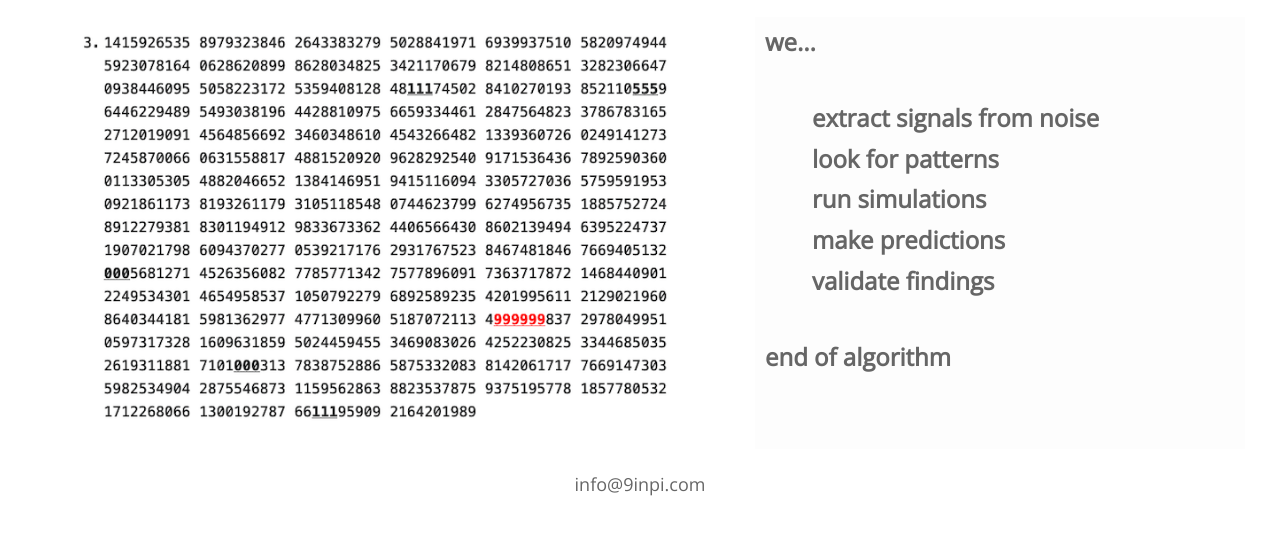
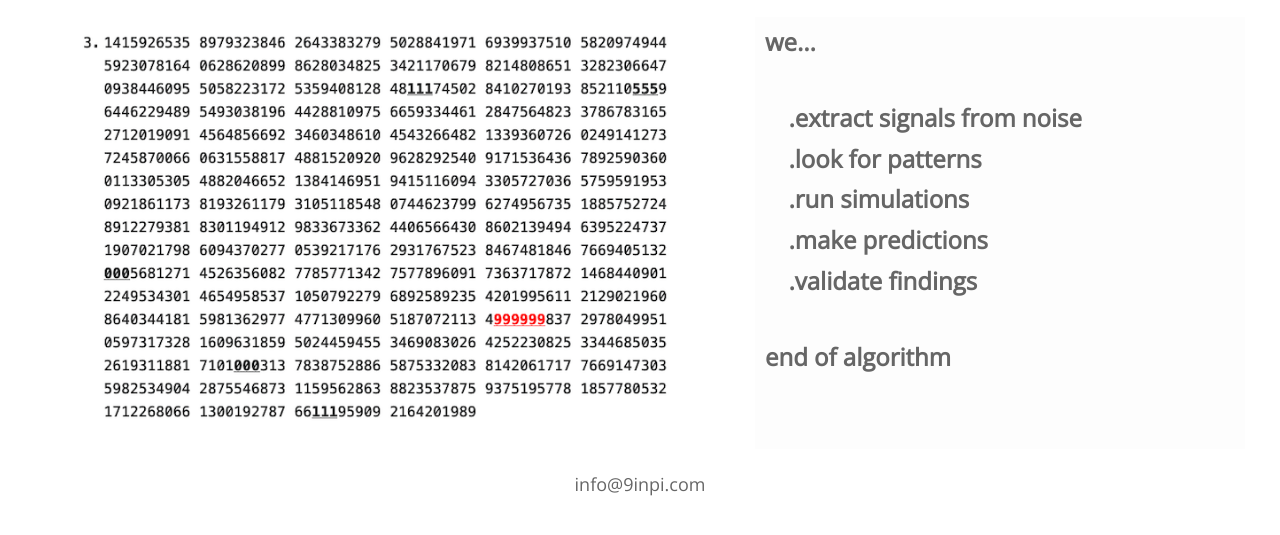
Before and after one commit to kobol17/9inpi, a plain HTML site: page index.html in a window 1280 px wide. Shown: the part 173-708 px from the top of the page. Drawn offline with nearby package versions, Linux system fonts and the light colour scheme.

Commit message:
Cosmetics 4

```diff
--- a/index.html
+++ b/index.html
@@ -59,12 +59,12 @@ https://templatemo.com/tm-544-comparto
                 <article class="tm-section-1-r tm-bg-color-8">
                     <h2 class="tm-mb-2 tm-title-color">
                         <p>we...</p>
-                        <p style="margin-left:10%; margin-right:10%;">
-                        extract signals from noise<br>
-                        look for patterns<br>
-                        run simulations<br>
-                        make predictions<br>
-                        validate findings</p>
+                        <p style="margin-left:5%; margin-right:10%;">
+                        .extract signals from noise<br>
+                        .look for patterns<br>
+                        .run simulations<br>
+                        .make predictions<br>
+                        .validate findings</p>
                         <p>end of algorithm</p>
                     </h2>
                     <!-- <p>We listen for signals.</p> -->
```
